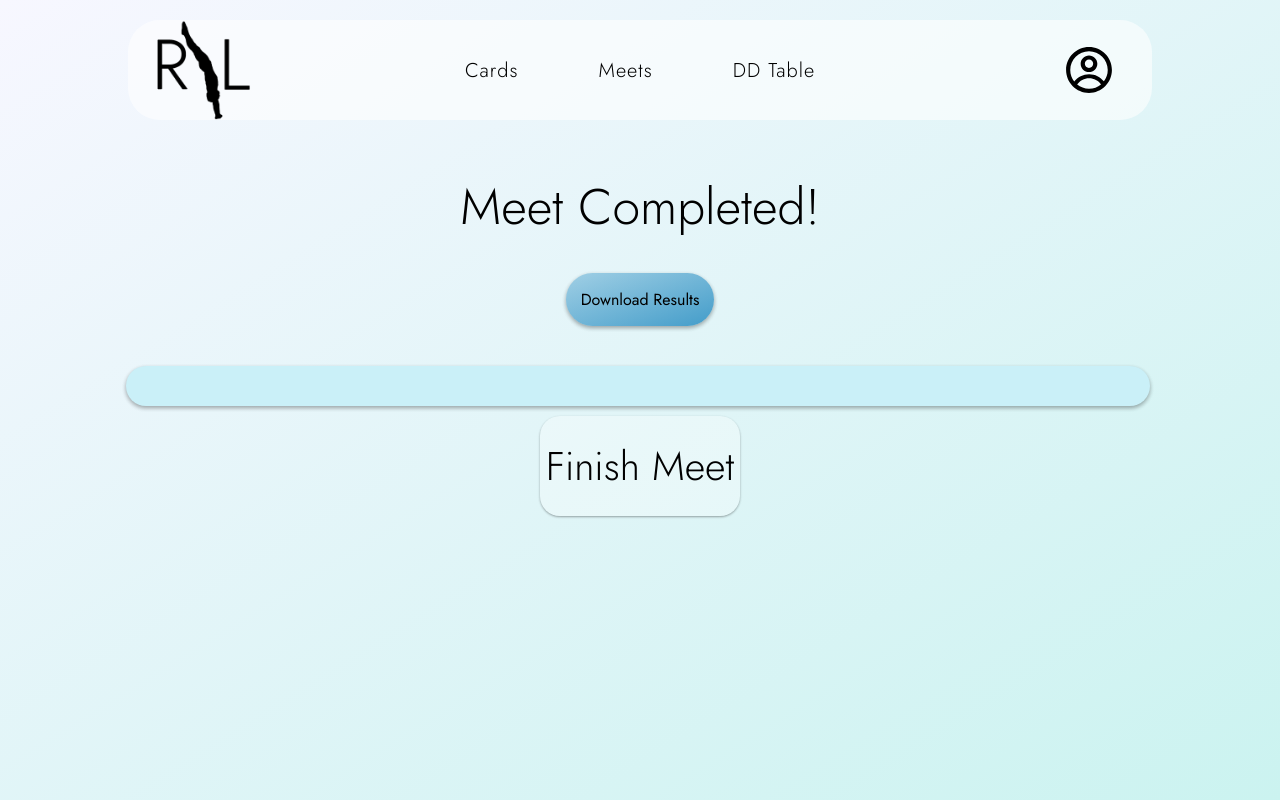
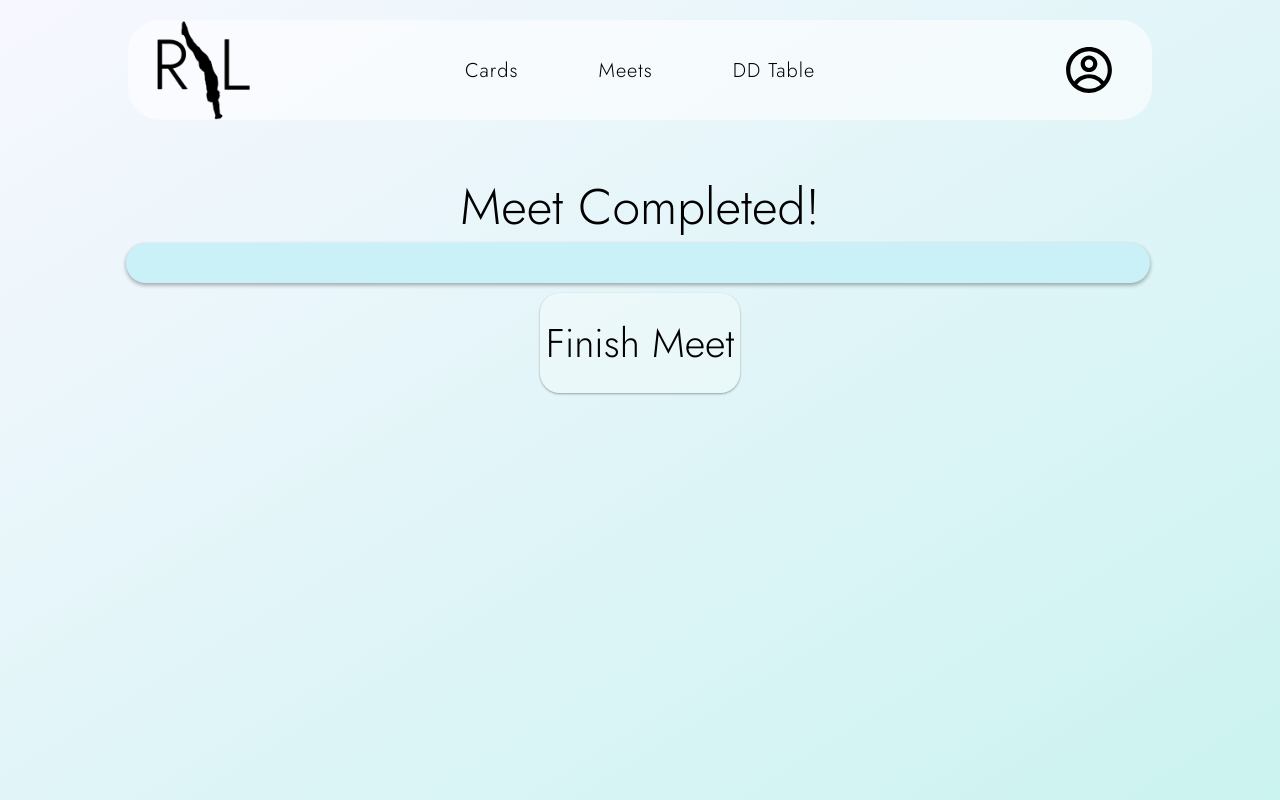
Before and after one commit to ctrobinson3/rip-lists, a React (Create React App) app: page /end-meet in a window 1280 px wide. Built offline with nearby package versions, Linux system fonts and the light colour scheme.

Commit message:
run meet v2.04

```diff
--- a/src/Pages/MeetManager/MeetManager/QuickMeet/mainQM/cmp-m-qm/meetEnd/MeetEnd.js
+++ b/src/Pages/MeetManager/MeetManager/QuickMeet/mainQM/cmp-m-qm/meetEnd/MeetEnd.js
@@ -26,9 +26,9 @@ const MeetEnd = () => {
 			<HomeNavBurg />
 			<HomeNavDark />
 			<div className='me-head'>Meet Completed!</div>
-			<div className='me-results-download'>
+			{/* <div className='me-results-download'>
 				<div className='download-btn'>Download Results</div>
-			</div>
+			</div> */}
 			<div className='me-wrap-2'>
 				<div className='me-divers-wrap'>
 					<div className='EM-DD-wrap'>
```
